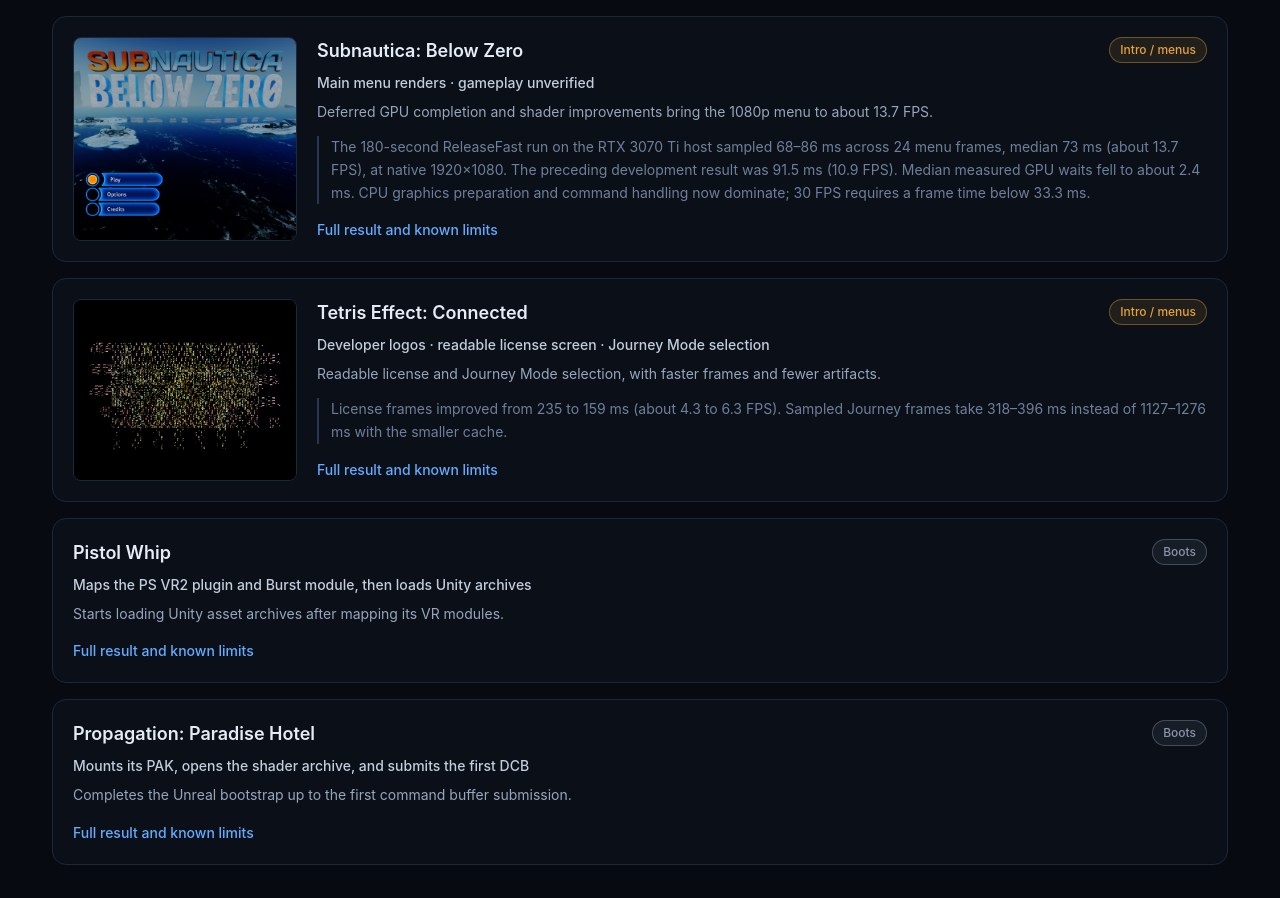
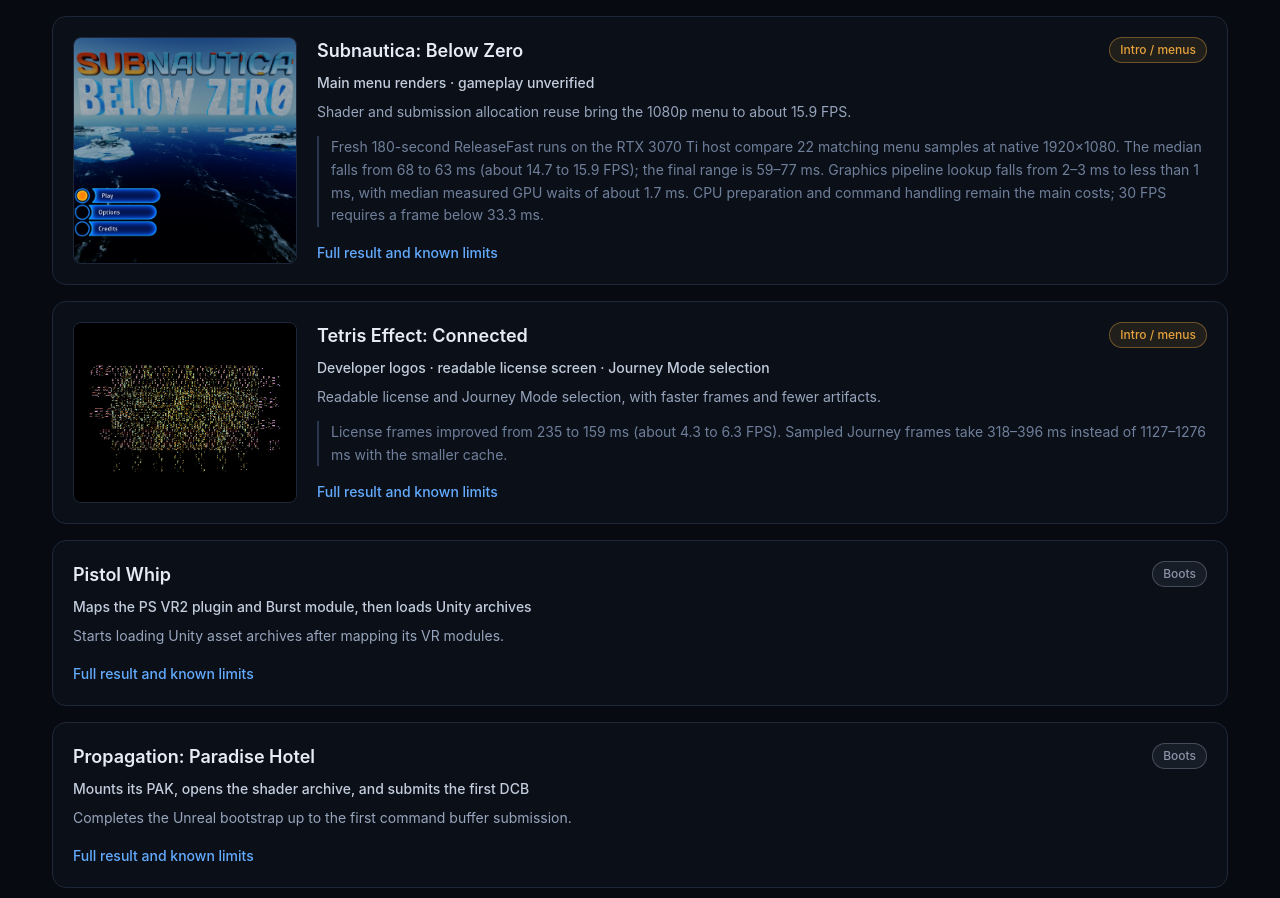
Before and after one commit to iStark/PS5PCEM.com, a Next.js app: page /compatibility in a window 1280 px wide. Shown: the part 3698-4596 px from the top of the page. Built offline with nearby package versions, Linux system fonts and the light colour scheme.

Commit message:
docs: refresh Subnautica menu performance and capture

```diff
--- a/src/data/compatibility.ts
+++ b/src/data/compatibility.ts
@@ -73,18 +73,18 @@
     title: "Subnautica: Below Zero",
     tier: "intro",
     status: "Main menu renders · gameplay unverified",
-    headline: "Deferred GPU completion and shader improvements bring the 1080p menu to about 13.7 FPS.",
+    headline: "Shader and submission allocation reuse bring the 1080p menu to about 15.9 FPS.",
     milestone:
-      "Rechecked on September 27, 2026 with PPSA02457 v1.022.125. Enter opens Play, Options and Credits over the animated ocean scene. The default 1920×1080 setting reaches Unity's startup configuration without editing installed game files. Shared improvements now defer submission completion until its GPU ticket retires, structure proven short fragment loops and reduce scalar-resource lookup work.",
+      "Rechecked on September 28, 2026 with PPSA02457 v1.022.125. Enter opens Play, Options and Credits over the animated ocean scene. The default 1920×1080 setting reaches Unity's startup configuration without editing installed game files. Shared improvements retain immutable graphics shader identity and reuse small command-snapshot allocations, following the earlier deferred completion and short fragment-loop work.",
     notes:
-      "Development-build result; the existing 0.3.2 download predates these fixes. The 30 FPS menu target remains unmet. Rendering artifacts and intermittent missing labels remain unresolved. No guest fault or device loss was reported in the measured run; an earlier startup fault has not been isolated. Gameplay, audio correctness and longer-run stability are unverified. Other engines can still choose their own internal render resolution.",
+      "Development-build result; the existing 0.3.2 download predates these fixes. The 30 FPS menu target remains unmet. Rendering artifacts and intermittent missing labels remain unresolved. No guest fault or device loss was reported in the measured runs; an earlier startup fault has not been isolated. Gameplay, audio correctness and longer-run stability are unverified. Other engines can still choose their own internal render resolution.",
     performance:
-      "The 180-second ReleaseFast run on the RTX 3070 Ti host sampled 68–86 ms across 24 menu frames, median 73 ms (about 13.7 FPS), at native 1920×1080. The preceding development result was 91.5 ms (10.9 FPS). Median measured GPU waits fell to about 2.4 ms. CPU graphics preparation and command handling now dominate; 30 FPS requires a frame time below 33.3 ms.",
+      "Fresh 180-second ReleaseFast runs on the RTX 3070 Ti host compare 22 matching menu samples at native 1920×1080. The median falls from 68 to 63 ms (about 14.7 to 15.9 FPS); the final range is 59–77 ms. Graphics pipeline lookup falls from 2–3 ms to less than 1 ms, with median measured GPU waits of about 1.7 ms. CPU preparation and command handling remain the main costs; 30 FPS requires a frame below 33.3 ms.",
     image: {
       src: "/images/subnautica-below-zero-menu.png",
       alt: "Subnautica Below Zero main menu showing Play, Options and Credits in PS5PCEM",
     },
-    confirmedOn: "2026-09-27",
+    confirmedOn: "2026-09-28",
   },
   {
     slug: "terminator-2d-no-fate",
--- a/src/data/gallery.ts
+++ b/src/data/gallery.ts
@@ -17,7 +17,7 @@
     alt: "Subnautica Below Zero main menu showing Play, Options and Credits in PS5PCEM",
     title: "Subnautica: Below Zero — main menu",
     caption:
-      "PPSA02457 v1.022.125, September 27, 2026. Frame 512 from the measured development run, captured at native 1920×1080 after deferred GPU completion and short fragment-loop improvements. Enter opens Play, Options and Credits. Median menu performance is about 13.7 FPS; 30 FPS has not been reached. Rendering artifacts and intermittent missing labels remain unresolved. Gameplay is unverified.",
+      "PPSA02457 v1.022.125, September 28, 2026. Frame 512 from the final measured development run, captured at native 1920×1080 after shader identity and submission allocation reuse. Enter opens Play, Options and Credits. Median menu performance is about 15.9 FPS; 30 FPS has not been reached. Rendering artifacts and intermittent missing labels remain unresolved. Gameplay is unverified.",
   },
   {
     src: "/images/launcher-library.png",
```
Also changed, not shown: public/images/subnautica-below-zero-menu.png.
